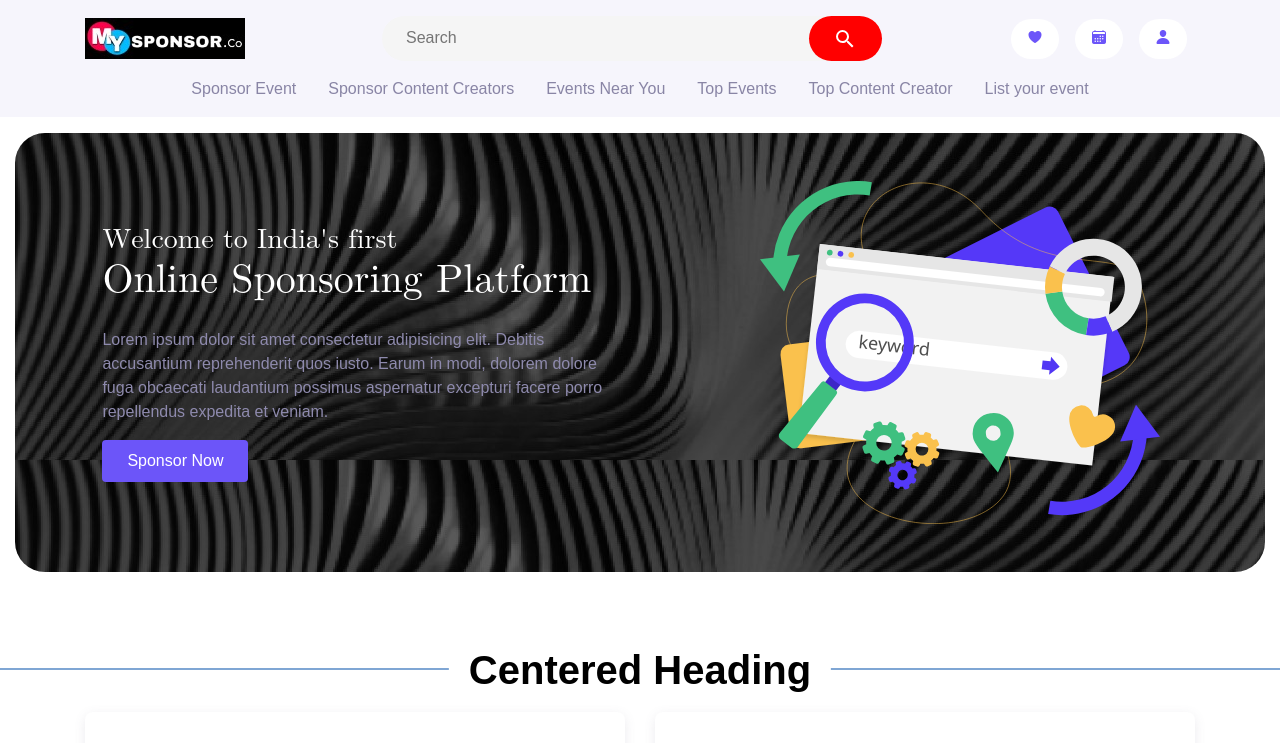
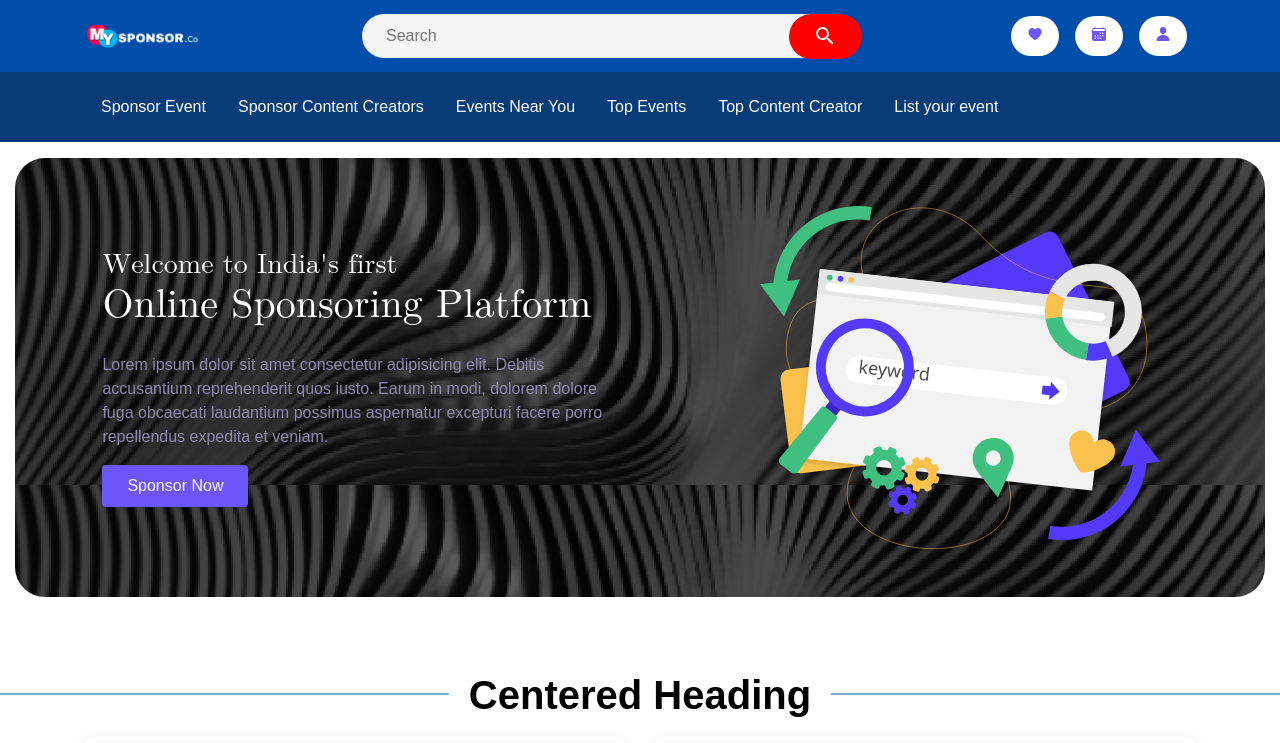
Before and after one commit to Mrshivam007/mysponsor, a React (Create React App) app: page / in a window 1280 px wide. Shown: the top 743 px of the page. Built offline with nearby package versions, Linux system fonts and the light colour scheme.

Commit message:
navbar_updated

```diff
--- a/src/components/Header/navbar.css
+++ b/src/components/Header/navbar.css
@@ -7,6 +7,40 @@ body {
   max-width: 31.25rem;
   margin: auto;
 }
+
+.desktop-nav {
+  display: 'flex';
+  flex-direction: 'column';
+}
+
+.desktop-nav-item {
+  color: white !important;
+}
+
+.mobile-nav {
+  display: flex;
+  flex-direction: column;
+}
+
+.mobile-nav-item{
+  color: white !important;
+}
+
+/* CSS for the slide-in effect */
+.mobile-nav.slide-in {
+  transform: translateX(0);
+  transition: transform 0.3s ease-in-out;
+}
+
+.mobile-nav.slide-out {
+  transform: translateX(-100%);
+  transition: transform 0.3s ease-in-out;
+}
+
+.nav-bg-color {
+  margin-right: auto;
+}
+
 
 .label {
   font-size: .625rem;
@@ -48,18 +82,31 @@ body {
   cursor: pointer;
 }
 
-  .subhead-banner{
+.subhead-banner {
   color: white;
 }
-  .head-banner{
+
+.head-banner {
   color: white;
 }
+
 .banner-text-area {
   padding-top: 3rem;
   padding-bottom: 3rem;
 }
 
-  .link-banner{
+.navbar-brand {
+  height: 48px;
+  width: 120px;
+}
+
+.navbar-brand img {
+  height: 100%;
+  width: 100%;
+  object-fit: cover;
+}
+
+.link-banner {
   background-color: white;
   color: blue;
   font-weight: bold;
@@ -68,11 +115,18 @@ body {
 
 @media (max-width: 767px) {
   .page-banner {
-      background-image: none !important; /* Use !important to override inline styles */
+    background-image: none !important;
+    /* Use !important to override inline styles */
     margin: 0px !important;
     background-color: white !important;
   }
-    h3, h1 {
+
+  .desktop-nav{
+    display: none !important;
+  }
+
+  h3,
+  h1 {
     display: block;
   }
 
@@ -90,9 +144,11 @@ body {
     color: black;
     font-size: 24px;
   }
+
   .para-banner {
     display: none;
   }
+
   .link-banner {
     display: none !important;
   }
@@ -102,3 +158,10 @@ body {
   }
 
 }
+
+@media (min-width: 767px) {
+  .mobile-nav{
+    display: none !important;
+  }
+
+}
--- a/src/components/Header/navbar.jsx
+++ b/src/components/Header/navbar.jsx
@@ -2,18 +2,18 @@ import React from 'react';
 import { Navbar, Nav, Container } from 'react-bootstrap';
 import "./navbar.css"
 import banner from "../../assets/img/banner_image_1.svg"
-import logo from "../../assets/img/lgoo.png";
+import logo from "../../assets/img/logo/logo.png";
 import card_bg from "../../assets/img/card_bg.png";
 
 
 function navbar() {
+
     return (
         <div>
             {/* <nav class="navbar navbar-expand-lg navbar-light sticky" style={{ backgroundColor: '#004EA9' }} data-offset="500"> */}
-            <Navbar bg="light" expand="lg" style={{display: 'flex', flexDirection: 'column', backgroundColor:"#004EA9"}}>
+            <Navbar className='desktop-nav' expand="lg" style={{ backgroundColor: "#004EA9" }}>
                 <div class="container" >
                     <a href="#" class="navbar-brand"><img src={logo} /></a>
-                    <Navbar.Toggle aria-controls="basic-navbar-nav" />
                     <div class="wrapper">
                         <div class="searchBar">
                             <input id="searchQueryInput" type="text" name="searchQueryInput" placeholder="Search" value="" />
@@ -29,26 +29,47 @@ function navbar() {
                     <a class="nav-link" href="contact.html" style={{ backgroundColor: 'white', margin: '1vh', borderRadius: '50px' }}><span class="mai-calendar"></span></a>
                     <a class="nav-link" href="contact.html" style={{ backgroundColor: 'white', margin: '1vh', borderRadius: '50px' }}><span class="mai-person"></span></a>
                 </div>
-                <div class="container" style={{}}>
+            </Navbar>
+            <Navbar className='desktop-nav' expand="lg" style={{ backgroundColor: "#083C79" }}>
+                <div class="container">
+                    <Nav>
+                        <Nav.Link className='desktop-nav-item' href="index.html">Sponsor Event</Nav.Link>
+                        <Nav.Link className='desktop-nav-item' href="about.html">Sponsor Content Creators</Nav.Link>
+                        <Nav.Link className='desktop-nav-item' href="service.html">Events Near You</Nav.Link>
+                        <Nav.Link className='desktop-nav-item' href="blog.html">Top Events</Nav.Link>
+                        <Nav.Link className='desktop-nav-item' href="contact.html">Top Content Creator</Nav.Link>
+                        <Nav.Link className='desktop-nav-item' href="contact.html">List your event</Nav.Link>
+                    </Nav>
+                </div>
+            </Navbar>
 
+            <Navbar className='mobile-nav' expand="lg" style={{ display: 'flex', flexDirection: 'column', backgroundColor: "#004EA9" }}>
+                <div class="container" >
+                    <Navbar.Toggle aria-controls="basic-navbar-nav" />
+                    <a href="#" class="navbar-brand" style={{ height: '52px', marginTop: '3%' }}><img src={logo} /></a>
 
-                    <Navbar.Collapse id="basic-navbar-nav" style={{justifyContent: 'center'}}>
-                        <Nav>
-                            <Nav.Link href="index.html">Sponsor Event</Nav.Link>
-                            <Nav.Link href="about.html">Sponsor Content Creators</Nav.Link>
-                            <Nav.Link href="service.html">Events Near You</Nav.Link>
-                            <Nav.Link href="blog.html">Top Events</Nav.Link>
-                            <Nav.Link href="contact.html">Top Content Creator</Nav.Link>
-                            <Nav.Link href="contact.html">List your event</Nav.Link>
-                        </Nav>
-                    </Navbar.Collapse>
+                    <a class="nav-link" href="contact.html" style={{ backgroundColor: 'white', margin: '1vh', borderRadius: '50px' }}><span class="mai-heart"></span></a>
+                </div>
+                <div className="nav-bg-color">
+                    <div class="container" style={{}}>
+                        <Navbar.Collapse id="basic-navbar-nav" style={{ justifyContent: 'center' }}>
+                            <Nav>
+                                <Nav.Link className="mobile-nav-item" href="index.html">Sponsor Event</Nav.Link>
+                                <Nav.Link className="mobile-nav-item" href="about.html">Sponsor Content Creators</Nav.Link>
+                                <Nav.Link className="mobile-nav-item" href="service.html">Events Near You</Nav.Link>
+                                <Nav.Link className="mobile-nav-item" href="blog.html">Top Events</Nav.Link>
+                                <Nav.Link className="mobile-nav-item" href="contact.html">Top Content Creator</Nav.Link>
+                                <Nav.Link className="mobile-nav-item" href="contact.html">List your event</Nav.Link>
+                            </Nav>
+                        </Navbar.Collapse>
+                    </div>
                 </div>
             </Navbar>
             <div class="container" style={{ maxWidth: '1400px' }}>
                 <div class="page-banner home-banner" style={{ height: 'auto', backgroundImage: `url(${card_bg})` }}>
                     <div class="row align-items-center flex-wrap-reverse h-100">
                         <div class=" banner-text-area col-md-6 wow fadeInLeft">
-                            <h3  className='subhead-banner' style={{ fontFamily: 'math', fontWeight: '600', marginBottom: '0px' }}>Welcome to India's first</h3>
+                            <h3 className='subhead-banner' style={{ fontFamily: 'math', fontWeight: '600', marginBottom: '0px' }}>Welcome to India's first</h3>
                             <h1 class=" head-banner mb-4" style={{ fontFamily: 'math', fontWeight: '600', marginBottom: '0px' }}>Online Sponsoring Platform</h1>
                             <p class="para-banner text-grey">Lorem ipsum dolor sit amet consectetur adipisicing elit. Debitis accusantium reprehenderit quos iusto. Earum in modi, dolorem dolore fuga obcaecati laudantium possimus aspernatur excepturi facere porro repellendus expedita et veniam.</p>
                             <a href="#" class="link-banner btn btn-primary">Sponsor Now</a>
```
Also changed, not shown: src/assets/img/logo/logo01.png (added). Lines whose indentation alone changed are shown as unchanged.
